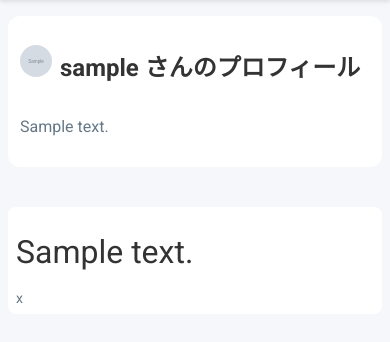
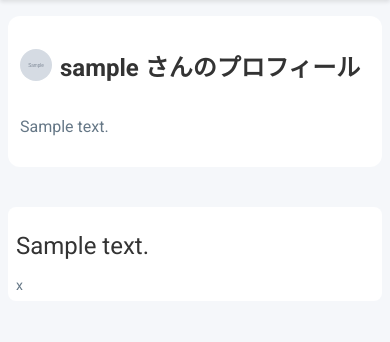
Before and after one commit to koutamanto/UnSNS, a Flask app: a page that uses templates/profile.html in a window 390 px wide. Shown: the part 120-462 px from the top of the page. Run offline with Flask 3, Linux system fonts and the light colour scheme; tables that the repository leaves empty hold one stand-in row (values such as "Sample post"); grey boxes marked "Sample" are stand-in pictures.

Commit message:
fix UI/UX for smartphone

```diff
--- a/static/style.css
+++ b/static/style.css
@@ -142,11 +142,11 @@ main {
 .feed .tweet-header .username {
   color: var(--primary);
   font-weight: 500;
-  font-size: 2rem;
+  font-size: 1rem;
   text-decoration: none;
 }
 .feed .tweet-content {
-  font-size: 2rem;
+  font-size: 1.5rem;
   line-height: 1.6;
   color: var(--text-primary);
   margin-bottom: 0.75rem;
@@ -393,7 +393,7 @@ main > p {
   }
   .avatar-small {
     margin-right: 0;
-    margin-bottom: 0.5rem;
+    /* margin-bottom: 0.5rem; */
   }
   .auth-form, .profile-edit {
     padding: 1rem;
--- a/templates/index.html
+++ b/templates/index.html
@@ -2,6 +2,7 @@
 <html lang="ja">
 <head>
     <meta charset="UTF-8">
+    <meta name="viewport" content="width=device-width, initial-scale=1, maximum-scale=1, user-scalable=no">
     <title>UnSNS</title>
     <link rel="stylesheet" href="{{ url_for('static', filename='style.css') }}">
     <link rel="manifest" href="{{ url_for('static', filename='manifest.json') }}">
```
